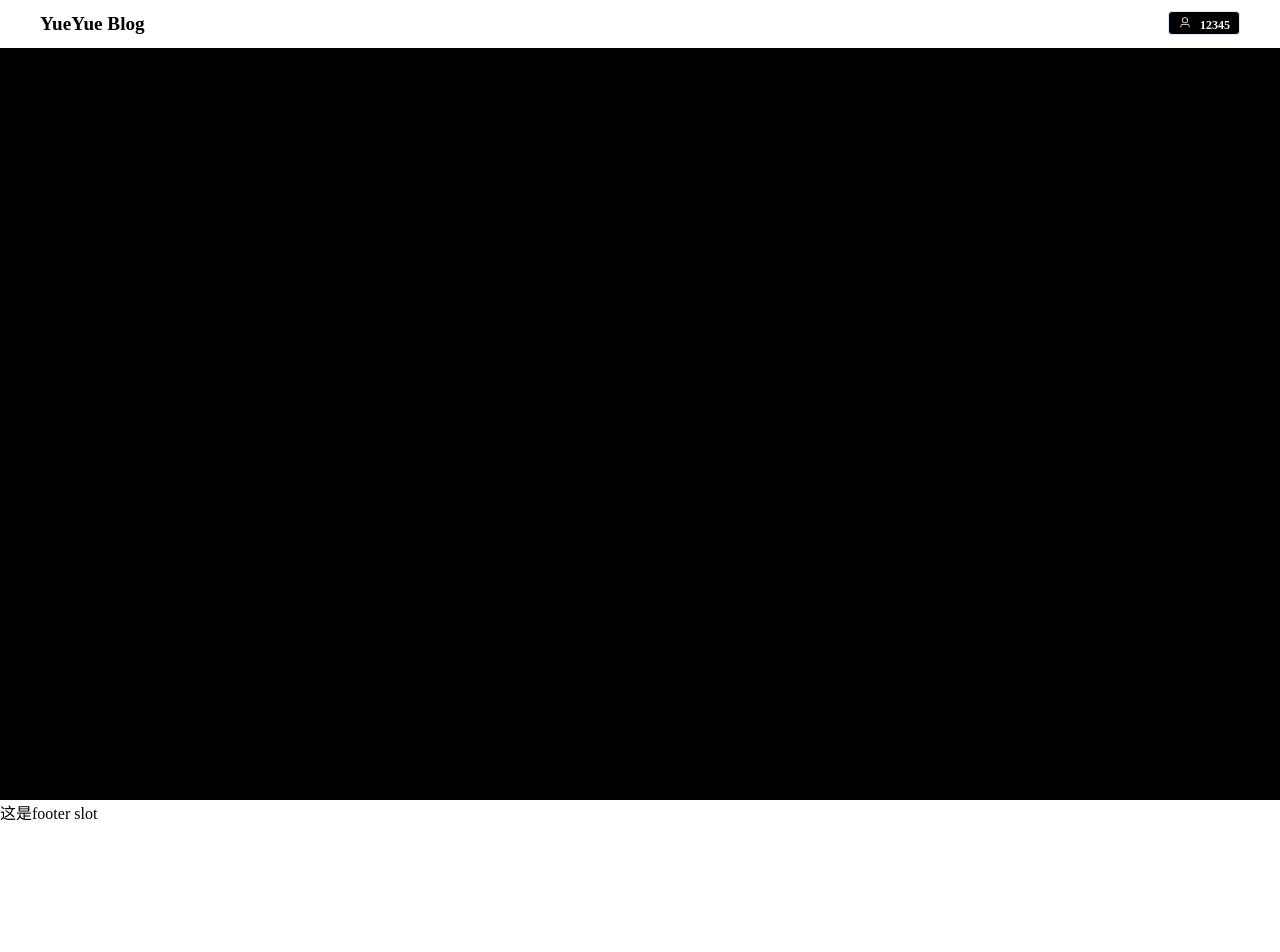
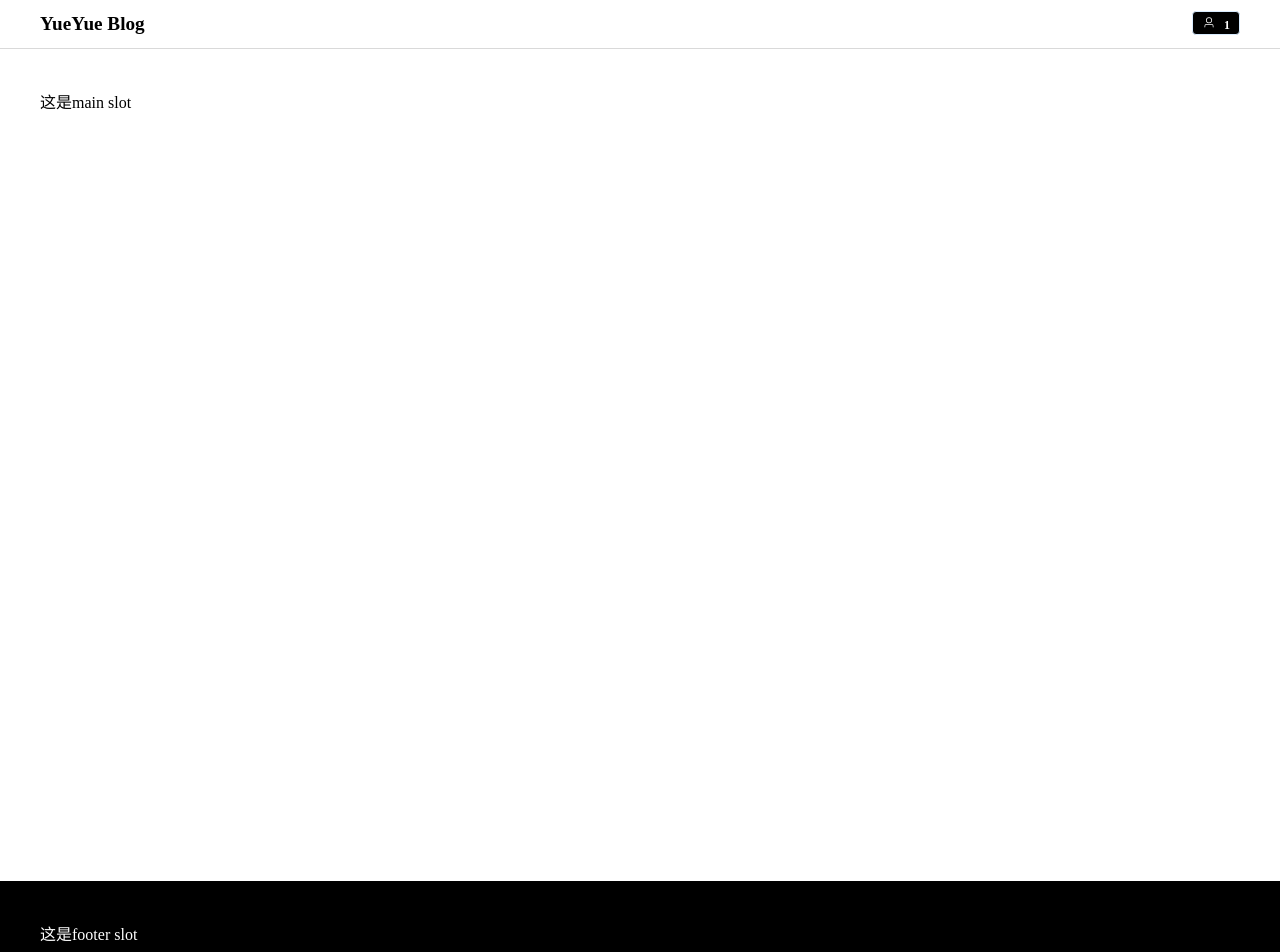
Before and after one commit to TonyInBeijing/my-site, a Vue app: page / in a window 1280 px wide. Shown: the top 952 px of the page. Before the commit the page ends 824 px from the top, so only its background shows below. Built offline with nearby package versions, Linux system fonts and the light colour scheme.

Commit message:
header样式

```diff
--- a/src/components/home/footer.vue
+++ b/src/components/home/footer.vue
@@ -1,6 +1,7 @@
 <template>
-    <div>这是footer slot</div>
+    <div class="footer padding-xl bg-black">这是footer slot</div>
 </template>
 <script setup lang="ts"></script>
 <style scoped>
+
 </style>
--- a/src/components/home/header.vue
+++ b/src/components/home/header.vue
@@ -7,7 +7,7 @@
                     <el-icon>
                         <User />
                     </el-icon>
-                    <span class="text-bold margin-left-xs">12345</span>
+                    <span class="text-bold margin-left-xs">{{visitorCount}}</span>
                 </span>
             </el-tag>
         </div>
@@ -20,7 +20,6 @@ import { onMounted, ref } from 'vue';
 const visitorCount = ref<number>(0);
 
 onMounted((): void => {
-    console.log("mounted!");
     visitorCount.value++;
 });
 </script>
@@ -29,6 +28,7 @@ onMounted((): void => {
     height: 6vh;
     line-height: 6vh;
     display: flex;
+    border-bottom: 1px solid #d9d9d9;
 }
 .flex-grow-1 {
     flex-grow: 1;
--- a/src/components/home/main.vue
+++ b/src/components/home/main.vue
@@ -1,5 +1,5 @@
 <template>
-    <div class="main">
+    <div class="main padding-xl">
         这是main slot
     </div>
 </template>
@@ -7,6 +7,5 @@
 <style scoped>
 .main{
     height: 94vh;
-    background: #000;
 }
 </style>
```
